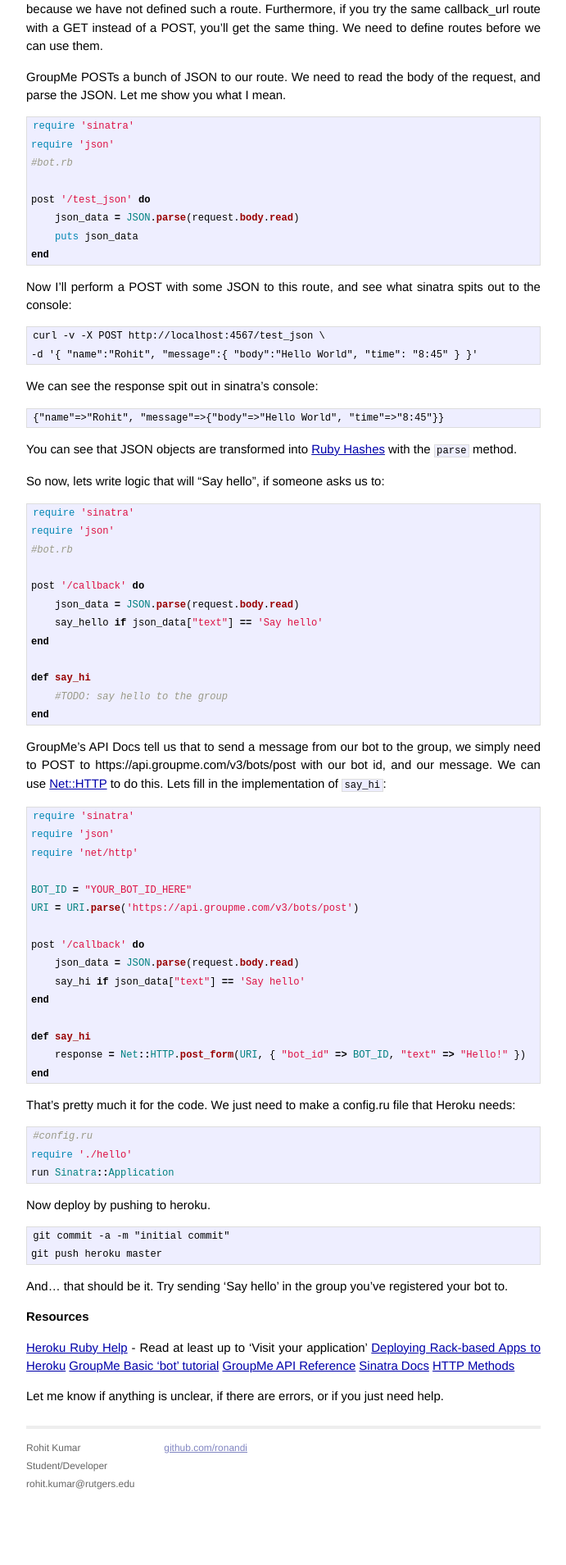
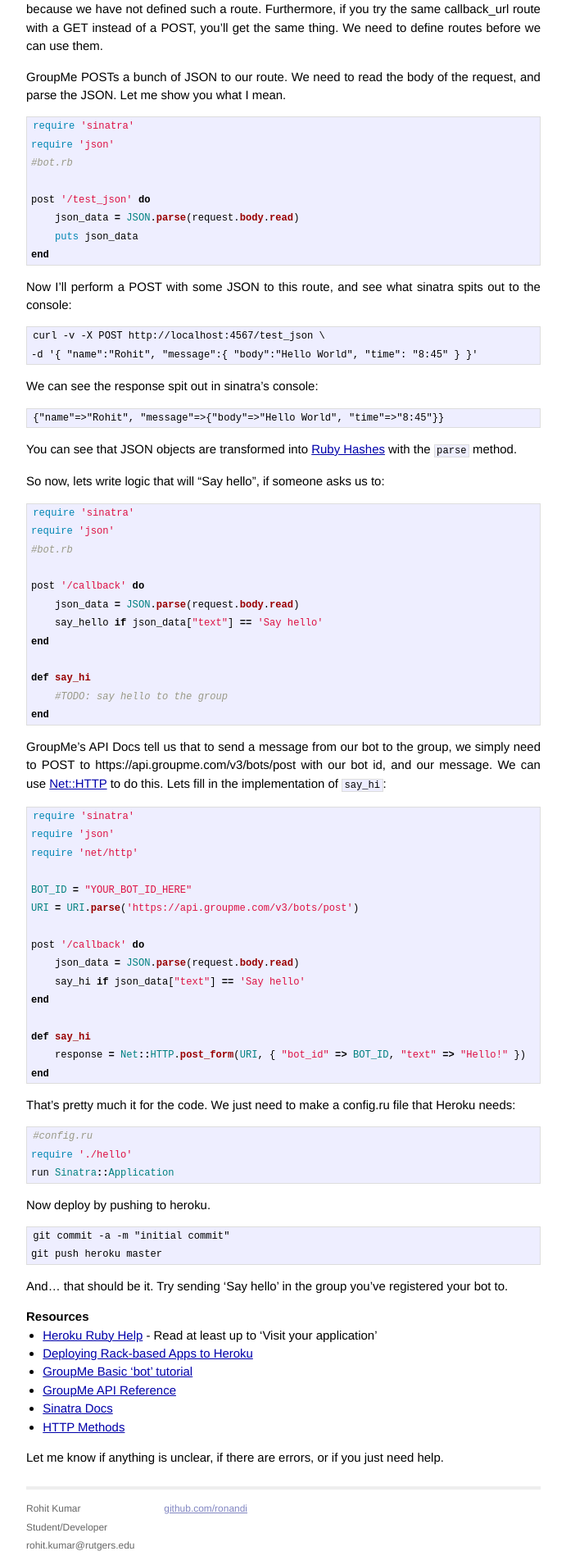
Before and after one commit to ronandi/ronandi.github.io, a Jekyll site: the page built from _posts/2013-08-19-how-to-make-a-simple-groupme-bot-with-sinatra-and-heroku.markdown, in a window 1280 px wide. Shown: the part 2112-4021 px from the top of the page at 82% size, without its empty margins (294-985 px from the left). Built offline with Jekyll 4.4.1, drawn with Linux system fonts in a browser that asks for light colours; Markdown is read by kramdown in place of the engine named in the settings; before the commit the page ends 3946 px from its top, so only the background shows below that.

```diff
--- a/_posts/2013-08-19-how-to-make-a-simple-groupme-bot-with-sinatra-and-heroku.markdown
+++ b/_posts/2013-08-19-how-to-make-a-simple-groupme-bot-with-sinatra-and-heroku.markdown
@@ -198,11 +198,11 @@ And... that should be it. Try sending 'Say hello' in the group you've registered
 Resources
 ---------
 
-[Heroku Ruby Help](https://devcenter.heroku.com/articles/ruby) - Read at least up to 'Visit your application'
-[Deploying Rack-based Apps to Heroku](https://devcenter.heroku.com/articles/rack)
-[GroupMe Basic 'bot' tutorial](https://dev.groupme.com/tutorials/bots)
-[GroupMe API Reference](https://dev.groupme.com/docs/v3)
-[Sinatra Docs](http://www.sinatrarb.com/intro.html)
-[HTTP Methods](http://en.wikipedia.org/wiki/Hypertext_Transfer_Protocol#Request_methods)
+* [Heroku Ruby Help](https://devcenter.heroku.com/articles/ruby) - Read at least up to 'Visit your application'
+* [Deploying Rack-based Apps to Heroku](https://devcenter.heroku.com/articles/rack)
+* [GroupMe Basic 'bot' tutorial](https://dev.groupme.com/tutorials/bots)
+* [GroupMe API Reference](https://dev.groupme.com/docs/v3)
+* [Sinatra Docs](http://www.sinatrarb.com/intro.html)
+* [HTTP Methods](http://en.wikipedia.org/wiki/Hypertext_Transfer_Protocol#Request_methods)
 
 Let me know if anything is unclear, if there are errors, or if you just need help.
```
